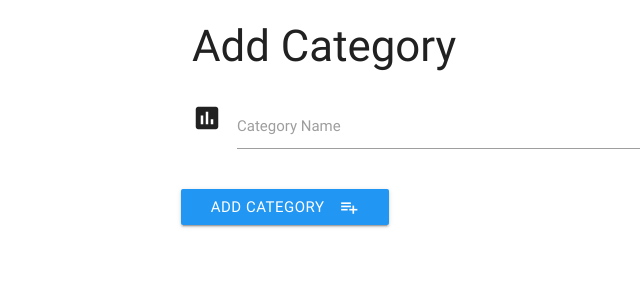
After one commit to dof-bull/ci_milestone_project_3_rimworld_mod_locker, a Flask app: page /add_category in a window 1280 px wide. The commit adds this page. Shown: the top 300 px of the page, without its empty margins (0-640 px from the left). Run offline with Flask 2, Linux system fonts and the light colour scheme; some libraries are stand-ins or nearby versions.

Commit message:
Can now add categories and an add category and add mod button added to relevant pages

```diff
--- a/app.py
+++ b/app.py
@@ -83,6 +83,21 @@ def get_categories():
                            categories=mongo.db.categories.find())
 
 
+# Add Category
+
+
+@app.route('/add_category')
+def add_category():
+    return render_template('addcategory.html')
+
+
+@app.route('/insert_category', methods=['POST'])
+def insert_category():
+    category_doc = {'category_name': request.form.get('category_name')}
+    mongo.db.categories.insert_one(category_doc)
+    return redirect(url_for('get_categories'))
+
+
 # Edit Category
 
 
@@ -101,6 +116,15 @@ def update_category(category_id):
     return redirect(url_for('get_categories'))
 
 
+# Delete Category
+
+
+@app.route('/delete_category/<category_id>')
+def delete_category(category_id):
+    mongo.db.categories.remove({'(id': ObjectId(category_id)})
+    return redirect(url_for('get_categories'))
+
+
 if __name__ == '__main__':
     app.run(host=os.environ.get('IP'),
             port=int(os.environ.get('PORT')),
--- /dev/null
+++ b/templates/addcategory.html
@@ -0,0 +1,25 @@
+{% extends 'base.html'%}{% block content %}
+
+<h3>Add Category</h3>
+<div class="row">
+	<form action="{{ url_for('insert_category') }}" method="POST" class="col s12">
+		<div class="row">
+
+			<!-- Category Name -->
+			<div class="input-field col s12">
+				<i class="material-icons prefix">poll</i>
+				<input id="category_name" name="category_name" type="text" class="validate">
+				<label for="category_name">Category Name</label>
+			</div>
+		</div>
+		<div class="row">
+
+			<!-- Add Category Button -->
+			<button class="btn waves-effect waves-light blue" type="submit" name="action">Add Category
+			    <i class="material-icons right">playlist_add</i>
+			</button>
+		</div>
+	</form>
+</div>
+
+{% endblock %}
```
Also changed, not shown: templates/categories.html (+6 -1 lines), templates/mods.html (+11 -0 lines).
